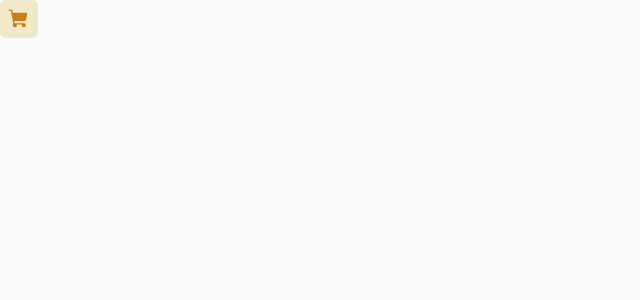
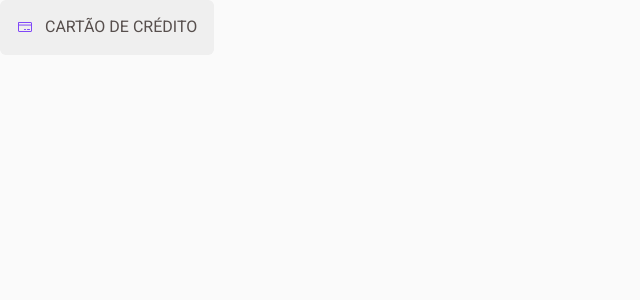
Before and after one commit to pedromeira220/coffee-delivery, a React (Vite) app: page / in a window 1280 px wide. Shown: the top 300 px of the page, without its empty margins (0-640 px from the left). Built offline with nearby package versions, Linux system fonts and the light colour scheme.

Commit message:
feat: adding the toggle credit card button

```diff
--- a/package.json
+++ b/package.json
@@ -9,6 +9,7 @@
     "preview": "vite preview"
   },
   "dependencies": {
+    "@radix-ui/react-toggle": "^1.0.0",
     "phosphor-react": "^1.4.1",
     "react": "^18.2.0",
     "react-dom": "^18.2.0",
--- /dev/null
+++ b/src/components/ToggleCreditCard/index.tsx
@@ -0,0 +1,11 @@
+import { CreditCard } from 'phosphor-react'
+import { ToggleCreditCardButtonContainer } from './style'
+
+export function ToggleCreditCard() {
+  return (
+    <ToggleCreditCardButtonContainer>
+      <CreditCard size={16} />
+      <span>Cartão de crédito</span>
+    </ToggleCreditCardButtonContainer>
+  )
+}
--- /dev/null
+++ b/src/components/ToggleCreditCard/style.ts
@@ -0,0 +1,36 @@
+import styled from 'styled-components'
+
+import * as Toggle from '@radix-ui/react-toggle'
+
+export const ToggleCreditCardButtonContainer = styled(Toggle.Root)`
+  display: flex;
+  align-items: center;
+  justify-content: center;
+  gap: 0.75rem;
+  padding: 1rem;
+  color: ${props => props.theme['base-text']};
+  border: none;
+  border-radius: 6px;
+  transition: 0.1s;
+  border: 1px solid transparent;
+
+  &:hover {
+    background-color: ${props => props.theme['base-hover']};
+    color: ${props => props.theme['base-subtitle']};
+  }
+  &[data-state='on'] {
+    color: ${props => props.theme['base-text']};
+    background-color: ${props => props.theme['purple-light']};
+    border: 1px solid ${props => props.theme['purple']};
+  }
+  &:focus {
+  }
+
+  span {
+    text-transform: uppercase;
+  }
+
+  svg {
+    color: ${props => props.theme.purple};
+  }
+`
--- a/src/pages/Home/index.tsx
+++ b/src/pages/Home/index.tsx
@@ -1,9 +1,9 @@
-import { CartButton } from '../../components/CartButton'
+import { ToggleCreditCard } from '../../components/ToggleCreditCard'
 
 export function Home() {
   return (
     <>
-      <CartButton />
+      <ToggleCreditCard />
     </>
   )
 }
```
Also changed, not shown: 1 other file (tests, documents, lock files or other folders).
